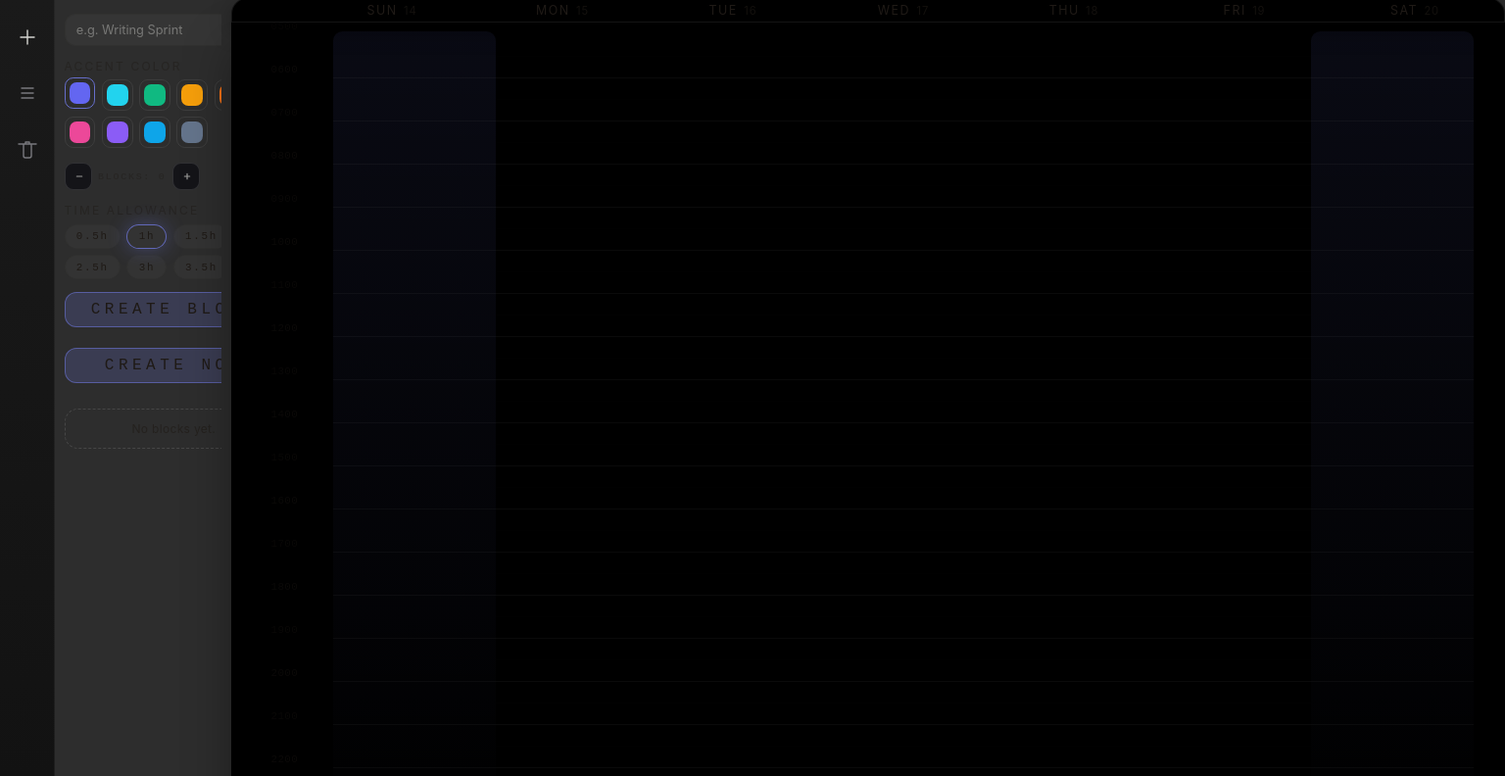
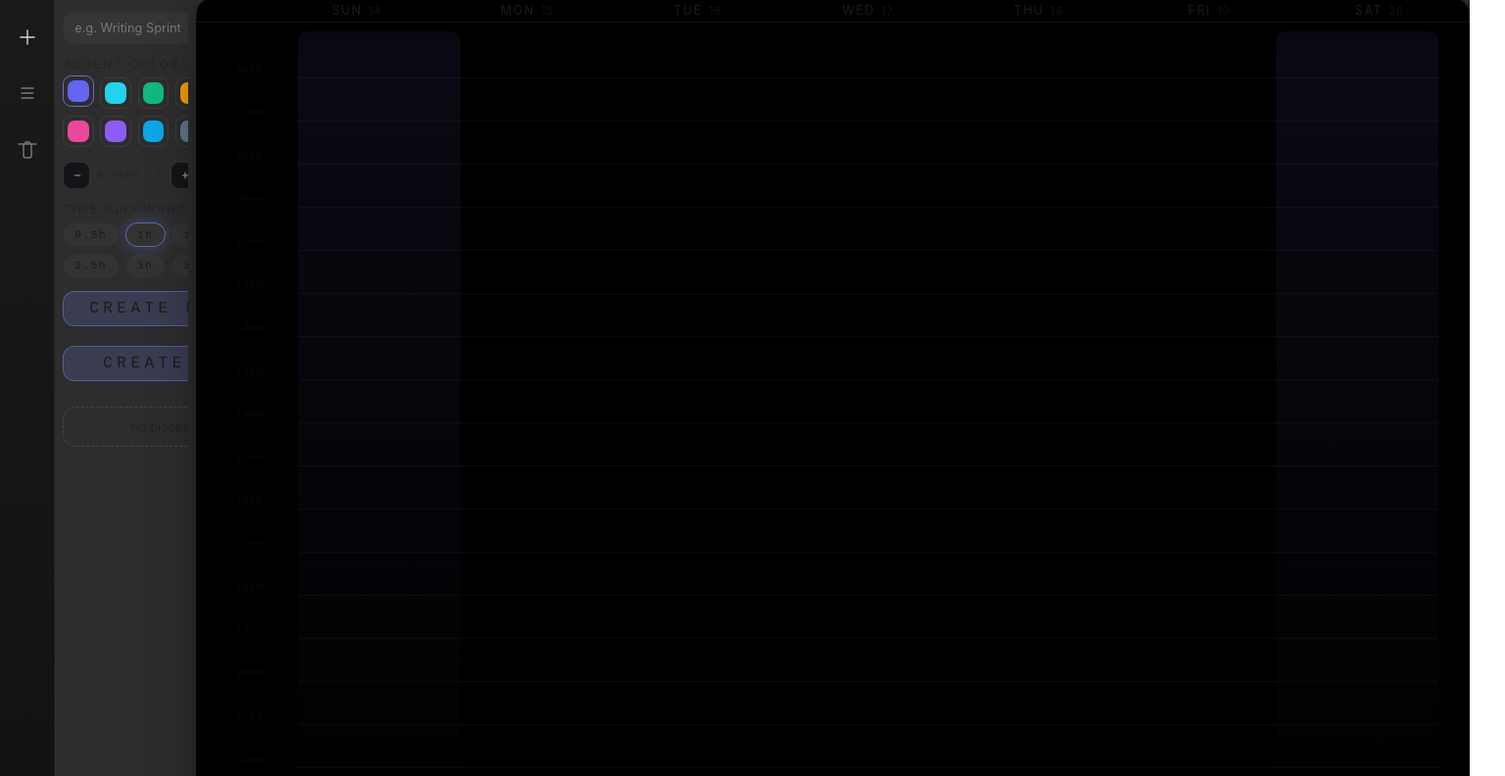
Before and after one commit to alshakhasm/TimE-BlockS, a website: page index.html in a window 1280 px wide. Shown: the part 78-870 px from the top of the page at 98% size, 1536 px wide, since content can reach past the window. Drawn offline with Linux system fonts and the light colour scheme; no server answers.

Commit message:
UI: Reduce expanded sidebar width by 20% (180px -> 144px)

```diff
--- a/styles.css
+++ b/styles.css
@@ -180,7 +180,7 @@ button {
 .workspace {
   position: relative;
   display: grid;
-  grid-template-columns: 56px 180px 1fr;
+  grid-template-columns: 56px 144px 1fr;
   gap: 0;
   align-items: start;
   background: #2d2d2d;
@@ -268,11 +268,11 @@ button {
 }
 
 .sidebar {
-  width: 180px;
-  padding: 1rem 0.6rem;
+  width: 144px;
+  padding: 0.9rem 0.5rem;
   display: grid;
   grid-template-rows: auto 1fr;
-  gap: 0.8rem;
+  gap: 0.7rem;
   background: #2d2d2d;
   border: none;
   box-shadow: none;
```
